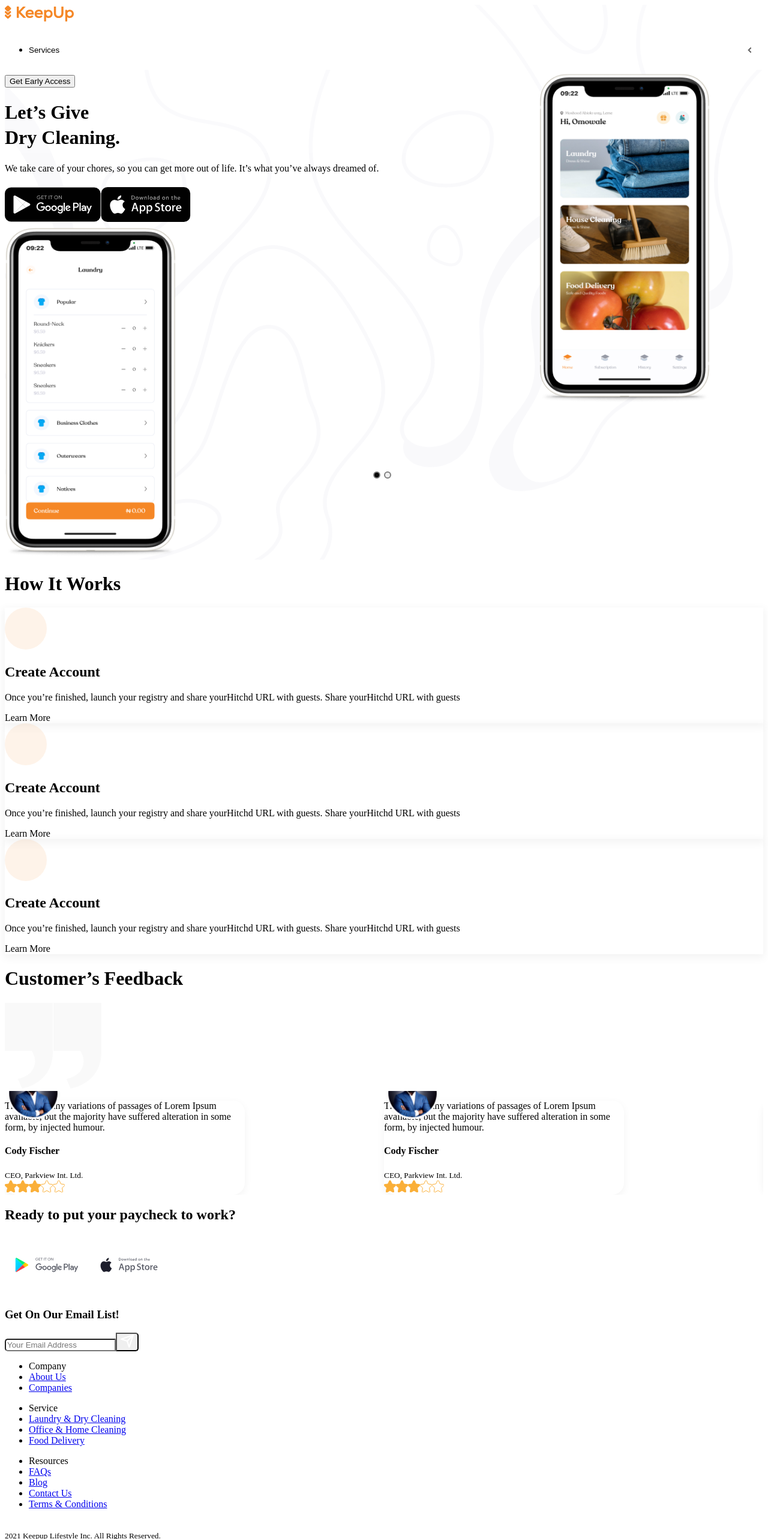
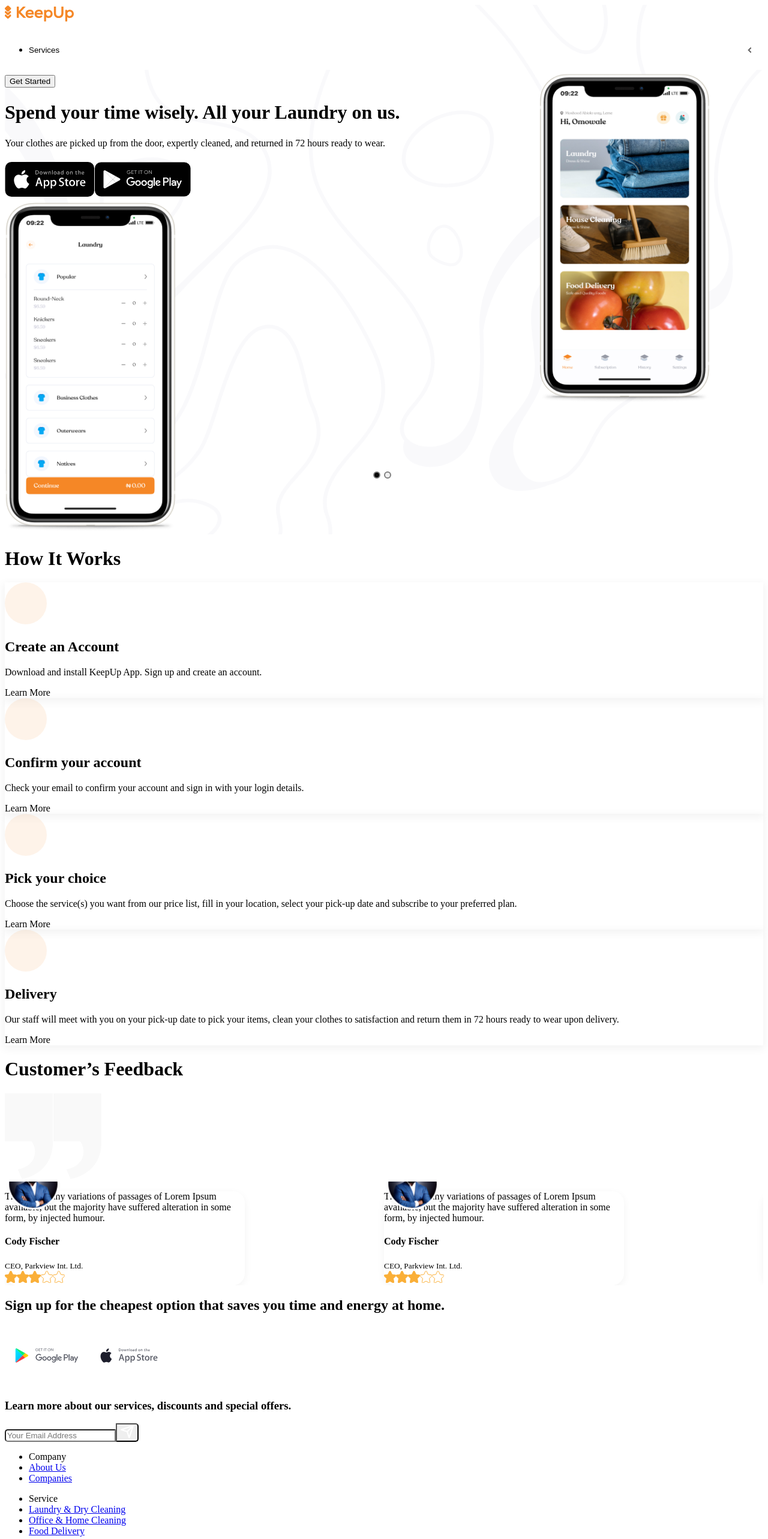
Before and after one commit to Grazac-Project/keepup-website, a Next.js app: page /laundry in a window 1280 px wide. Shown: the top 2566 px of the page at 60% size. Built offline with nearby package versions, Linux system fonts and the light colour scheme.

Commit message:
updated content

```diff
--- a/components/Footer.js
+++ b/components/Footer.js
@@ -7,7 +7,9 @@ const Footer = () => {
     <div className="sm:mt-72 mt-20">
       <div className="max-w-xl mx-auto px-8 flex justify-between flex-wrap">
         <div className="sm:mb-16 mb-10 md:w-2/6 w-full">
-          <h3 className="font-bold font-primary text-gray-dark text-xl sm:mb-8 mb-6">Get On Our Email List!</h3>
+          <h3 className="font-bold font-primary text-gray-dark text-xl sm:mb-8 mb-6">
+            Learn more about our services, discounts and special offers.
+          </h3>
 
           <form className="flex w-full">
             <input
@@ -41,13 +43,13 @@ const Footer = () => {
           <ul className="list-none mb-14">
             <li className="list-header">Service</li>
             <li className="list-item">
-              <Link href="/about">Laundry &amp; Dry Cleaning</Link>
+              <Link href="/laundry">Laundry &amp; Dry Cleaning</Link>
             </li>
             <li className="list-item">
-              <Link href="/about">Office &amp; Home Cleaning</Link>
+              <Link href="/cleaning">Office &amp; Home Cleaning</Link>
             </li>
             <li className="list-item__2">
-              <Link href="/about">Food Delivery</Link>
+              <Link href="/food">Food Delivery</Link>
             </li>
           </ul>
 
--- a/components/Navbar.js
+++ b/components/Navbar.js
@@ -100,7 +100,7 @@ const Navbar = () => {
                 </ul>
               </div>
 
-              <Button className="flex items-center">Get Early Access</Button>
+              <Button className="flex items-center">Get Started</Button>
             </div>
           ) : (
             <div className="flex items-center justify-between">
@@ -129,7 +129,7 @@ const Navbar = () => {
                     <Accordion questionsAnswers={services} nav={true} />
 
                     <li className="mt-6">
-                      <Button>Get Early Access</Button>
+                      <Button>Get Started</Button>
                     </li>
                   </ul>
                 </div>
--- a/components/PaycheckCard.js
+++ b/components/PaycheckCard.js
@@ -8,8 +8,8 @@ const PaycheckCard = () => {
     <div className="flex justify-between relative">
       <div className="bg-primary sm:px-20 sm:py-16 p-10 rounded-3xl w-full">
         <div>{isTab && <Image src="/iphone3.png" width={285} height={549} />}</div>
-        <h2 className="font-primary text-white sm:text-4xl text-2xl font-bold leading-snug sm:w-80 w-full py-2">
-          Ready to put your paycheck to work?
+        <h2 className="font-primary text-white sm:text-4xl text-2xl font-bold leading-snug sm:w-3/5 w-full py-2">
+          Sign up for the cheapest option that saves you time and energy at home.
         </h2>
 
         <div className="flex gap-4 items-center">
--- a/components/ServicesCard.js
+++ b/components/ServicesCard.js
@@ -14,9 +14,9 @@ const ServicesCard = ({ content }) => {
       <h2 className="font-primary text-2xl font-bold text-gray-dark">{content.title}</h2>
       <p className="text-gray-light font-tertiary leading-loose">{content.main}</p>
 
-      <Link href="/d">
+      <Link href={content.href}>
         <span className="text-primary font-bold text-sm font-primary hover:underline cursor-pointer ease-in duration-150">
-          View More
+          Learn More
         </span>
       </Link>
 
--- a/layouts/SecondaryHero.js
+++ b/layouts/SecondaryHero.js
@@ -11,7 +11,7 @@ const SecondaryHero = ({ content }) => {
         <Navbar />
 
         <div className="flex justify-between pt-28 sm:pt-40">
-          <div className="lg:w-5/12 w-full">
+          <div className="lg:w-7/12 md:w-7/12 w-full">
             <h1
               className="text-gray-dark md:text-6xl text-4xl font-primary font-bold"
               style={{ lineHeight: `${isMobile ? "1.5" : "1.3"}` }}
@@ -22,8 +22,8 @@ const SecondaryHero = ({ content }) => {
             <p className="leading-loose sm:w-5/6 font-secondary text-lg text-gray-light my-5">{content.main()}</p>
 
             <div className="flex gap-2">
+              <Image src="/appleStore.svg" width={150} height={70} />
               <Image src="/googlePlay.svg" width={160} height={70} />
-              <Image src="/appleStore.svg" width={150} height={70} />
             </div>
           </div>
 
--- a/pages/laundry.js
+++ b/pages/laundry.js
@@ -14,16 +14,10 @@ import HowCard from "../components/HowCard"
 const hero = {
   header: () => (
     <>
-      Let’s Give
-      <br /> <span className="text-blue">Dry Cleaning.</span>
+      Spend your time wisely. All your <span className="text-blue">Laundry</span> on us.
     </>
   ),
-  main: () => (
-    <>
-      We take care of your <span className="text-gray-dark">chores</span>, so you can get more out of life. It’s what
-      you’ve always dreamed of.
-    </>
-  ),
+  main: () => <>Your clothes are picked up from the door, expertly cleaned, and returned in 72 hours ready to wear.</>,
 }
 
 const feedback = [
@@ -66,19 +60,20 @@ const feedback = [
 
 const howItWorks = [
   {
-    title: "Create Account",
-    main:
-      "Once you’re finished, launch your registry and share yourHitchd URL with guests. Share yourHitchd URL with guests",
+    title: "Create an Account",
+    main: "Download and install KeepUp App. Sign up and create an account.",
   },
   {
-    title: "Create Account",
-    main:
-      "Once you’re finished, launch your registry and share yourHitchd URL with guests. Share yourHitchd URL with guests",
+    title: "Confirm your account",
+    main: "Check your email to confirm your account and sign in with your login details.",
   },
   {
-    title: "Create Account",
-    main:
-      "Once you’re finished, launch your registry and share yourHitchd URL with guests. Share yourHitchd URL with guests",
+    title: "Pick your choice",
+    main: "Choose the service(s) you want from our price list, fill in your location, select your pick-up date and subscribe to your preferred plan.",
+  },
+  {
+    title: "Delivery",
+    main: "Our staff will meet with you on your pick-up date to pick your items, clean your clothes to satisfaction and return them in 72 hours ready to wear upon delivery.",
   },
 ]
 
```
Also changed, not shown: layouts/Hero.js (+10 -14 lines), pages/cleaning.js (+13 -13 lines), pages/food.js (+12 -15 lines), pages/index.js (+15 -19 lines).
